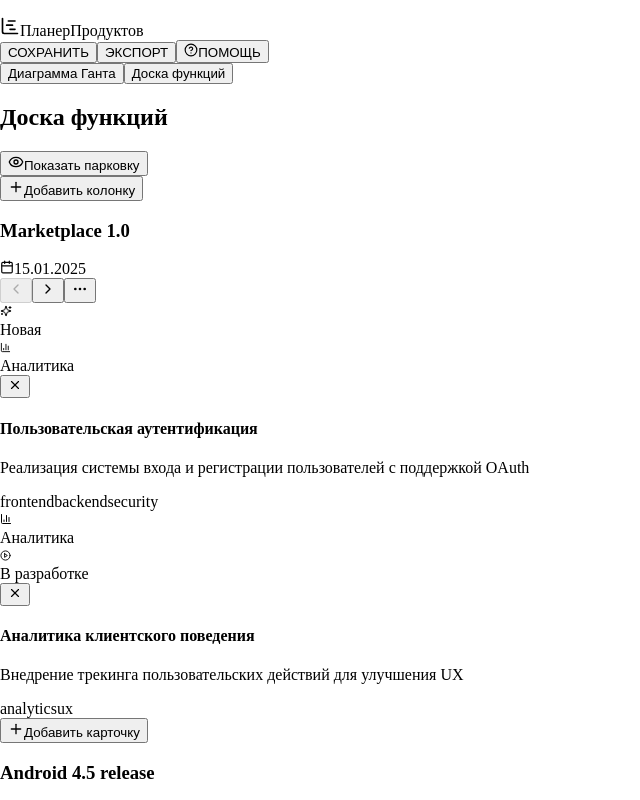
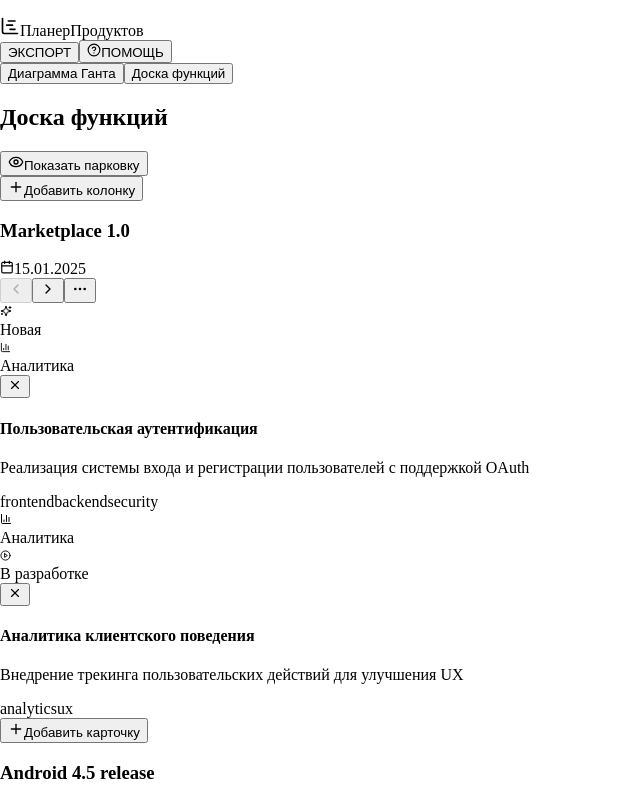
Before and after one commit to pilgrim-push/feature-board, a React (Vite) app in the folder client/: page / in a window 1280 px wide. Shown: the whole page, without its empty margins (0-640 px from the left). Built offline with nearby package versions, Linux system fonts and the light colour scheme; a web font is replaced by a local one.

Commit message:
Remove save button

```diff
--- a/client/src/components/Header.tsx
+++ b/client/src/components/Header.tsx
@@ -2,11 +2,10 @@ import { ChartGantt, HelpCircle, Star } from 'lucide-react';
 import { Button } from '@/components/ui/button';
 
 interface HeaderProps {
-  onSaveProject: () => void;
   onExportChart: () => void;
 }
 
-export default function Header({ onSaveProject, onExportChart }: HeaderProps) {
+export default function Header({ onExportChart }: HeaderProps) {
   return (
     <header className="bg-sidebar border-b border-stripe-border px-6 py-3 shadow-lg">
       <div className="flex items-center justify-between">
@@ -24,15 +23,6 @@ export default function Header({ onSaveProject, onExportChart }: HeaderProps) {
 
         {/* Right side - Actions and Help */}
         <div className="flex items-center space-x-3">
-          <Button
-            onClick={onSaveProject}
-            variant="outline"
-            size="sm"
-            className="border-stripe-orange text-stripe-orange hover:bg-stripe-orange hover:text-white text-xs font-bold uppercase tracking-wide px-3 py-1.5 h-7"
-            data-testid="button-save"
-          >
-            СОХРАНИТЬ
-          </Button>
           <Button
             onClick={onExportChart}
             variant="outline"
```
